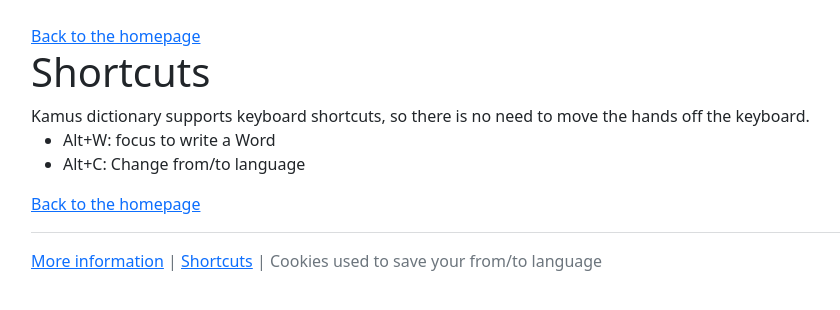
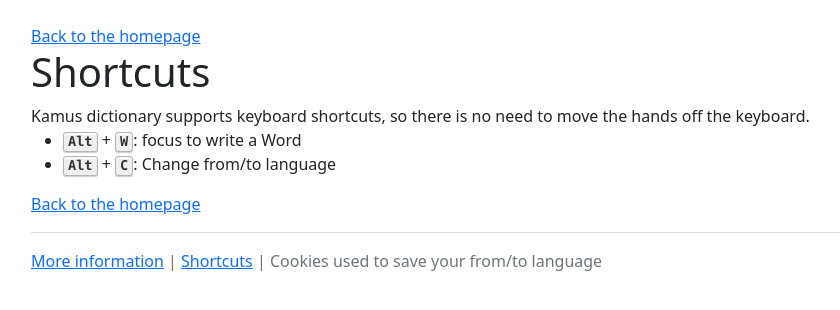
Before and after one commit to cpina/kamus-dictionary, a Django app: template kamus/core/templates/kamus/shortcuts.html in a window 1280 px wide. Shown: the top 310 px of the page, without its empty margins (51-891 px from the left). Run offline with Django 4.2, Linux system fonts and the light colour scheme; the template is opened without the code that fills it, so the values that code supplies are empty; some libraries are stand-ins or nearby versions.

Commit message:
Nicer documentation

```diff
--- a/kamus/core/static/css/css.css
+++ b/kamus/core/static/css/css.css
@@ -6,3 +6,21 @@
 abbr {
   text-decoration: underline;
 }
+
+/*
+Format <kbd>key</kbd> nicer than the default... following the example
+from https://developer.mozilla.org/en-US/docs/Web/HTML/Element/kbd
+ */
+kbd {
+    background-color: #eee;
+    border-radius: 3px;
+    border: 1px solid #b4b4b4;
+    box-shadow: 0 1px 1px rgba(0, 0, 0, .2), 0 2px 0 0 rgba(255, 255, 255, .7) inset;
+    color: #333;
+    display: inline-block;
+    font-size: .85em;
+    font-weight: 700;
+    line-height: 1;
+    padding: 2px 4px;
+    white-space: nowrap;
+   }
--- a/kamus/core/templates/kamus/_shortcuts.html
+++ b/kamus/core/templates/kamus/_shortcuts.html
@@ -1,9 +1,9 @@
 Kamus dictionary supports keyboard shortcuts, so there is no need to move the hands off the keyboard.
 <ul>
     <li>
-        Alt+W: focus to write a Word
+        <kbd>Alt</kbd> + <kbd>W</kbd>: focus to write a Word
     </li>
     <li>
-        Alt+C: Change from/to language
+        <kbd>Alt</kbd> + <kbd>C</kbd>: Change from/to language
     </li>
 </ul>
```
